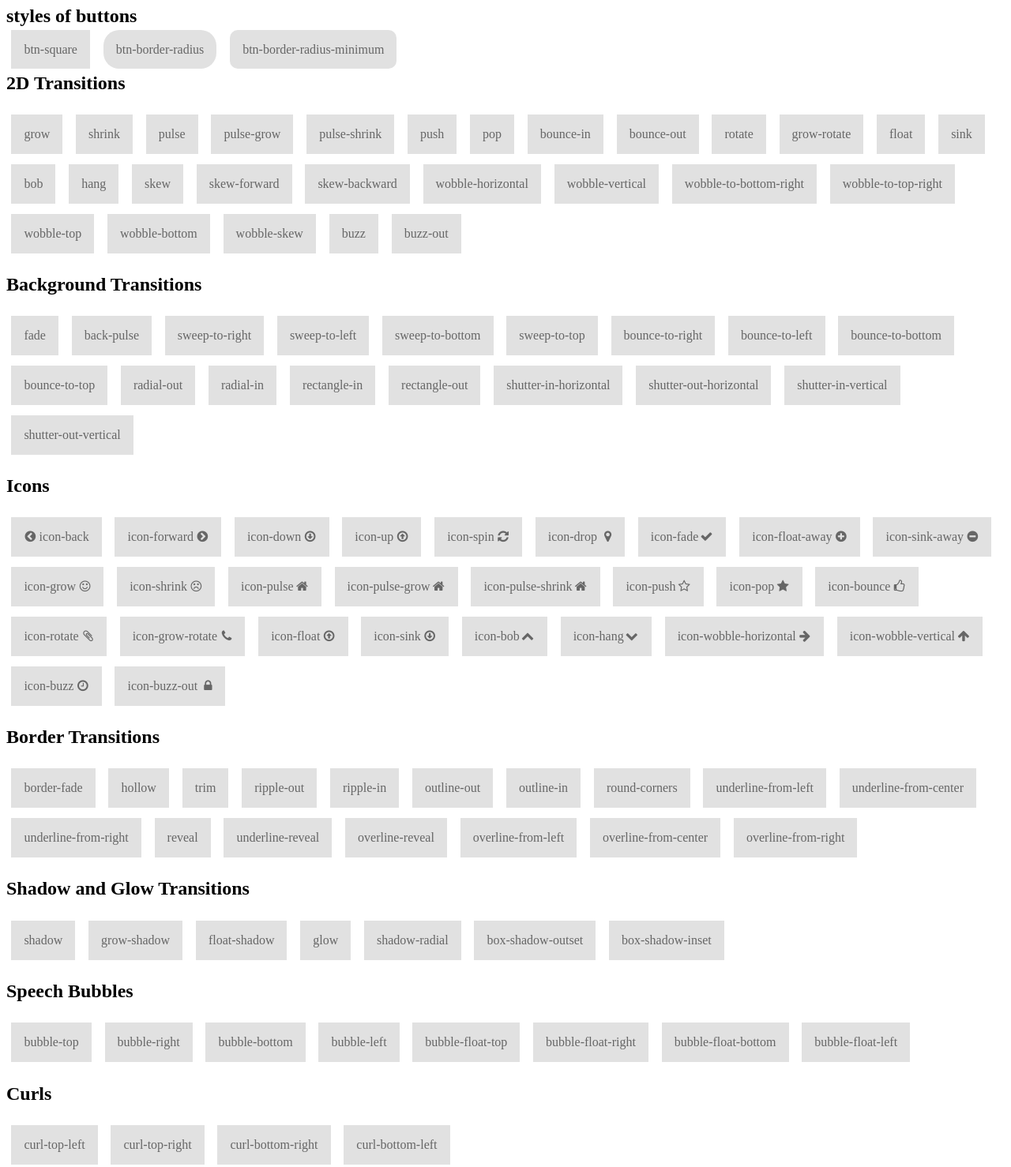
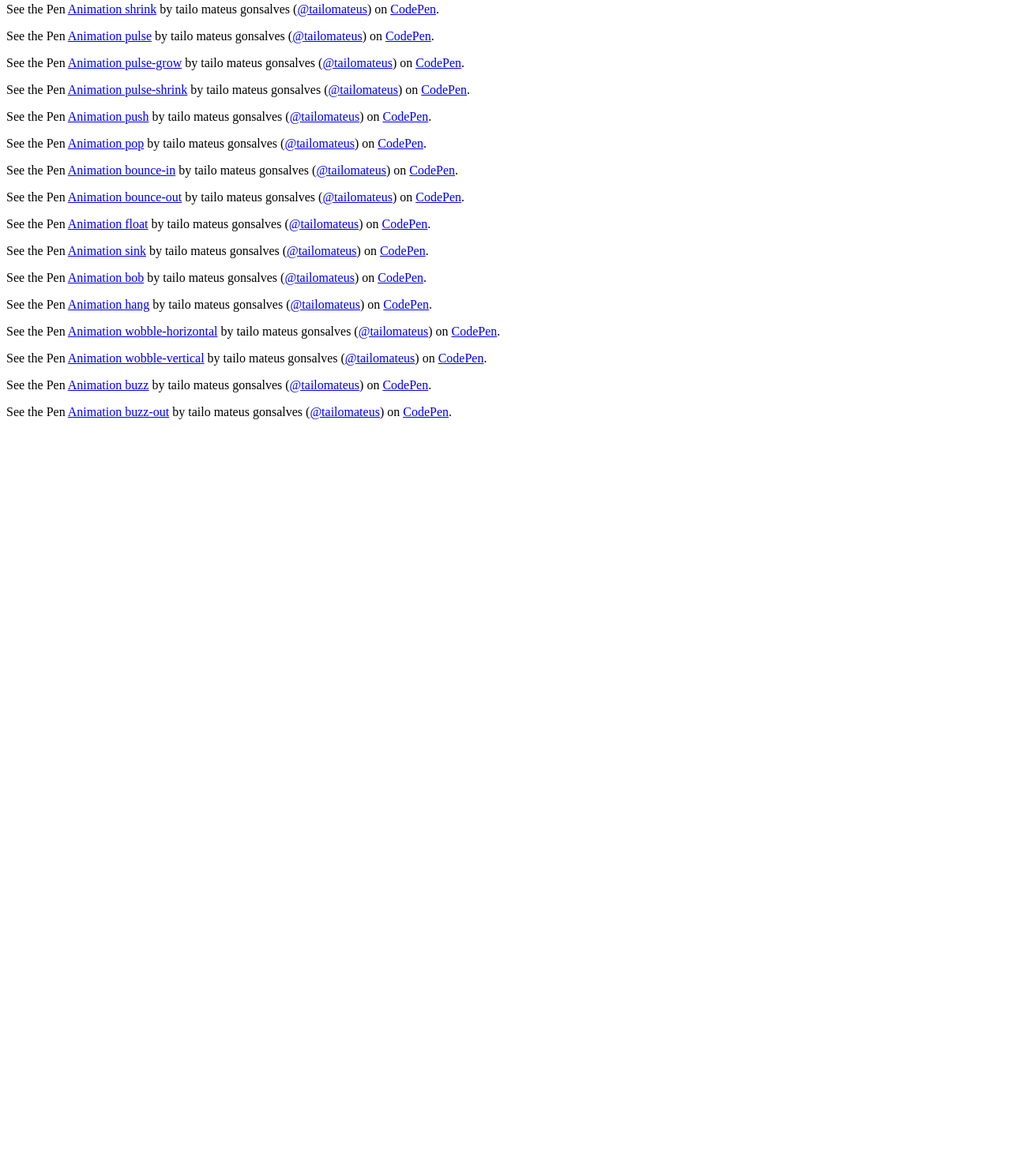
Before and after one commit to TailoMateus/plugin_effect_buttons, a plain HTML site: page index.html in a window 1280 px wide. Shown: the part 47-1525 px from the top of the page at 79% size. After the commit the page ends 800 px from the top, so only its background shows below. Drawn offline with Linux system fonts and the light colour scheme; a script that the page names is missing.

Commit message:
Update index.html

```diff
--- a/index.html
+++ b/index.html
@@ -12,146 +12,37 @@
 			<div id="effects" class="effects">
 				<p data-height="265" data-theme-id="dark" data-slug-hash="WzrVjV" data-default-tab="html,result" data-user="tailomateus" data-embed-version="2" data-pen-title="WzrVjV" class="codepen">See the Pen <a href="https://codepen.io/tailomateus/pen/WzrVjV/">WzrVjV</a> by tailo mateus gonsalves (<a href="https://codepen.io/tailomateus">@tailomateus</a>) on <a href="https://codepen.io">CodePen</a>.</p>
 
-				<h2> styles of buttons </h2>
+				<p data-height="265" data-theme-id="dark" data-slug-hash="mxVNao" data-default-tab="css,result" data-user="tailomateus" data-embed-version="2" data-pen-title="Animation shrink" class="codepen">See the Pen <a href="https://codepen.io/tailomateus/pen/mxVNao/">Animation shrink</a> by tailo mateus gonsalves (<a href="https://codepen.io/tailomateus">@tailomateus</a>) on <a href="https://codepen.io">CodePen</a>.</p>
 
-				<a href="#" class="btn-square">btn-square</a>
-				<a href="#" class="btn-border-radius">btn-border-radius</a>
-				<a href="#" class="btn-border-radius-minimum">btn-border-radius-minimum</a>
+				<p data-height="265" data-theme-id="dark" data-slug-hash="EEPqMb" data-default-tab="css,result" data-user="tailomateus" data-embed-version="2" data-pen-title="Animation pulse" class="codepen">See the Pen <a href="https://codepen.io/tailomateus/pen/EEPqMb/">Animation pulse</a> by tailo mateus gonsalves (<a href="https://codepen.io/tailomateus">@tailomateus</a>) on <a href="https://codepen.io">CodePen</a>.</p>
 
-				<h2>2D Transitions</h2>
+				<p data-height="265" data-theme-id="dark" data-slug-hash="wmMVbB" data-default-tab="css,result" data-user="tailomateus" data-embed-version="2" data-pen-title="Animation pulse-grow" class="codepen">See the Pen <a href="https://codepen.io/tailomateus/pen/wmMVbB/">Animation pulse-grow</a> by tailo mateus gonsalves (<a href="https://codepen.io/tailomateus">@tailomateus</a>) on <a href="https://codepen.io">CodePen</a>.</p>
 
-				<a href="#" class="btn-square grow">grow</a>
-				<a href="#" class="btn-square shrink">shrink</a>
-				<a href="#" class="btn-square pulse">pulse</a>
-				<a href="#" class="btn-square pulse-grow">pulse-grow</a>
-				<a href="#" class="btn-square pulse-shrink">pulse-shrink</a>
-				<a href="#" class="btn-square push">push</a>
-				<a href="#" class="btn-square pop">pop</a>
-				<a href="#" class="btn-square bounce-in">bounce-in</a>
-				<a href="#" class="btn-square bounce-out">bounce-out</a>
-				<a href="#" class="btn-square rotate">rotate</a>
-				<a href="#" class="btn-square grow-rotate">grow-rotate</a>
-				<a href="#" class="btn-square float">float</a>
-				<a href="#" class="btn-square sink">sink</a>
-				<a href="#" class="btn-square bob">bob</a>
-				<a href="#" class="btn-square hang">hang</a>
-				<a href="#" class="btn-square skew">skew</a>
-				<a href="#" class="btn-square skew-forward">skew-forward</a>
-				<a href="#" class="btn-square skew-backward">skew-backward</a>
-				<a href="#" class="btn-square wobble-horizontal">wobble-horizontal</a>
-				<a href="#" class="btn-square wobble-vertical">wobble-vertical</a>
-				<a href="#" class="btn-square wobble-to-bottom-right">wobble-to-bottom-right</a>
-				<a href="#" class="btn-square wobble-to-top-right">wobble-to-top-right</a>
-				<a href="#" class="btn-square wobble-top">wobble-top</a>
-				<a href="#" class="btn-square wobble-bottom">wobble-bottom</a>
-				<a href="#" class="btn-square wobble-skew">wobble-skew</a>
-				<a href="#" class="btn-square buzz">buzz</a>
-				<a href="#" class="btn-square buzz-out">buzz-out</a>
+				<p data-height="265" data-theme-id="dark" data-slug-hash="QmyeXN" data-default-tab="css,result" data-user="tailomateus" data-embed-version="2" data-pen-title="Animation pulse-shrink" class="codepen">See the Pen <a href="https://codepen.io/tailomateus/pen/QmyeXN/">Animation pulse-shrink</a> by tailo mateus gonsalves (<a href="https://codepen.io/tailomateus">@tailomateus</a>) on <a href="https://codepen.io">CodePen</a>.</p>
 
+				<p data-height="265" data-theme-id="dark" data-slug-hash="zWrggp" data-default-tab="css,result" data-user="tailomateus" data-embed-version="2" data-pen-title="Animation push" class="codepen">See the Pen <a href="https://codepen.io/tailomateus/pen/zWrggp/">Animation push</a> by tailo mateus gonsalves (<a href="https://codepen.io/tailomateus">@tailomateus</a>) on <a href="https://codepen.io">CodePen</a>.</p>
 
-				<h2>Background Transitions</h2>
+				<p data-height="265" data-theme-id="dark" data-slug-hash="aYNooY" data-default-tab="css,result" data-user="tailomateus" data-embed-version="2" data-pen-title="Animation pop" class="codepen">See the Pen <a href="https://codepen.io/tailomateus/pen/aYNooY/">Animation pop</a> by tailo mateus gonsalves (<a href="https://codepen.io/tailomateus">@tailomateus</a>) on <a href="https://codepen.io">CodePen</a>.</p>
 
-				<a href="#" class="btn-square fade">fade</a>
-				<a href="#" class="btn-square back-pulse">back-pulse</a>
-				<a href="#" class="btn-square sweep-to-right">sweep-to-right</a>
-				<a href="#" class="btn-square sweep-to-left">sweep-to-left</a>
-				<a href="#" class="btn-square sweep-to-bottom">sweep-to-bottom</a>
-				<a href="#" class="btn-square sweep-to-top">sweep-to-top</a>
-				<a href="#" class="btn-square bounce-to-right">bounce-to-right</a>
-				<a href="#" class="btn-square bounce-to-left">bounce-to-left</a>
-				<a href="#" class="btn-square bounce-to-bottom">bounce-to-bottom</a>
-				<a href="#" class="btn-square bounce-to-top">bounce-to-top</a>
-				<a href="#" class="btn-square radial-out">radial-out</a>
-				<a href="#" class="btn-square radial-in">radial-in</a>
-				<a href="#" class="btn-square rectangle-in">rectangle-in</a>
-				<a href="#" class="btn-square rectangle-out">rectangle-out</a>
-				<a href="#" class="btn-square shutter-in-horizontal">shutter-in-horizontal</a>
-				<a href="#" class="btn-square shutter-out-horizontal">shutter-out-horizontal</a>
-				<a href="#" class="btn-square shutter-in-vertical">shutter-in-vertical</a>
-				<a href="#" class="btn-square shutter-out-vertical">shutter-out-vertical</a>
+				<p data-height="265" data-theme-id="dark" data-slug-hash="JLXPjZ" data-default-tab="css,result" data-user="tailomateus" data-embed-version="2" data-pen-title="Animation bounce-in" class="codepen">See the Pen <a href="https://codepen.io/tailomateus/pen/JLXPjZ/">Animation bounce-in</a> by tailo mateus gonsalves (<a href="https://codepen.io/tailomateus">@tailomateus</a>) on <a href="https://codepen.io">CodePen</a>.</p>
 
+				<p data-height="265" data-theme-id="dark" data-slug-hash="wmGwaK" data-default-tab="css,result" data-user="tailomateus" data-embed-version="2" data-pen-title="Animation bounce-out" class="codepen">See the Pen <a href="https://codepen.io/tailomateus/pen/wmGwaK/">Animation bounce-out</a> by tailo mateus gonsalves (<a href="https://codepen.io/tailomateus">@tailomateus</a>) on <a href="https://codepen.io">CodePen</a>.</p>
 
-				<h2>Icons</h2>
+				<p data-height="265" data-theme-id="dark" data-slug-hash="gerYPY" data-default-tab="css,result" data-user="tailomateus" data-embed-version="2" data-pen-title="Animation float" class="codepen">See the Pen <a href="https://codepen.io/tailomateus/pen/gerYPY/">Animation float</a> by tailo mateus gonsalves (<a href="https://codepen.io/tailomateus">@tailomateus</a>) on <a href="https://codepen.io">CodePen</a>.</p>
 
-				<a href="#" class="btn-square icon-back">icon-back</a>
-				<a href="#" class="btn-square icon-forward">icon-forward</a>
-				<a href="#" class="btn-square icon-down">icon-down</a>
-				<a href="#" class="btn-square icon-up">icon-up</a>
-				<a href="#" class="btn-square icon-spin">icon-spin</a>
-				<a href="#" class="btn-square icon-drop">icon-drop</a>
-				<a href="#" class="btn-square icon-fade">icon-fade</a>
-				<a href="#" class="btn-square icon-float-away">icon-float-away</a>
-				<a href="#" class="btn-square icon-sink-away">icon-sink-away</a>
-				<a href="#" class="btn-square icon-grow">icon-grow</a>
-				<a href="#" class="btn-square icon-shrink">icon-shrink</a>
-				<a href="#" class="btn-square icon-pulse">icon-pulse</a>
-				<a href="#" class="btn-square icon-pulse-grow">icon-pulse-grow</a>
-				<a href="#" class="btn-square icon-pulse-shrink">icon-pulse-shrink</a>
-				<a href="#" class="btn-square icon-push">icon-push</a>
-				<a href="#" class="btn-square icon-pop">icon-pop</a>
-				<a href="#" class="btn-square icon-bounce">icon-bounce</a>
-				<a href="#" class="btn-square icon-rotate">icon-rotate</a>
-				<a href="#" class="btn-square icon-grow-rotate">icon-grow-rotate</a>
-				<a href="#" class="btn-square icon-float">icon-float</a>
-				<a href="#" class="btn-square icon-sink">icon-sink</a>
-				<a href="#" class="btn-square icon-bob">icon-bob</a>
-				<a href="#" class="btn-square icon-hang">icon-hang</a>
-				<a href="#" class="btn-square icon-wobble-horizontal">icon-wobble-horizontal</a>
-				<a href="#" class="btn-square icon-wobble-vertical">icon-wobble-vertical</a>
-				<a href="#" class="btn-square icon-buzz">icon-buzz</a>
-				<a href="#" class="btn-square icon-buzz-out">icon-buzz-out</a>
+				<p data-height="265" data-theme-id="dark" data-slug-hash="JLXPXa" data-default-tab="css,result" data-user="tailomateus" data-embed-version="2" data-pen-title="Animation sink" class="codepen">See the Pen <a href="https://codepen.io/tailomateus/pen/JLXPXa/">Animation sink</a> by tailo mateus gonsalves (<a href="https://codepen.io/tailomateus">@tailomateus</a>) on <a href="https://codepen.io">CodePen</a>.</p>
 
+				<p data-height="265" data-theme-id="dark" data-slug-hash="VXaZjR" data-default-tab="css,result" data-user="tailomateus" data-embed-version="2" data-pen-title="Animation bob" class="codepen">See the Pen <a href="https://codepen.io/tailomateus/pen/VXaZjR/">Animation bob</a> by tailo mateus gonsalves (<a href="https://codepen.io/tailomateus">@tailomateus</a>) on <a href="https://codepen.io">CodePen</a>.</p>
 
-				<h2>Border Transitions</h2>
+				<p data-height="265" data-theme-id="dark" data-slug-hash="mxPbOb" data-default-tab="css,result" data-user="tailomateus" data-embed-version="2" data-pen-title="Animation hang" class="codepen">See the Pen <a href="https://codepen.io/tailomateus/pen/mxPbOb/">Animation hang</a> by tailo mateus gonsalves (<a href="https://codepen.io/tailomateus">@tailomateus</a>) on <a href="https://codepen.io">CodePen</a>.</p>
 
-				<a href="#" class="btn-square border-fade">border-fade</a>
-				<a href="#" class="btn-square hollow">hollow</a>
-				<a href="#" class="btn-square trim">trim</a>
-				<a href="#" class="btn-square ripple-out">ripple-out</a>
-				<a href="#" class="btn-square ripple-in">ripple-in</a>
-				<a href="#" class="btn-square outline-out">outline-out</a>
-				<a href="#" class="btn-square outline-in">outline-in</a>
-				<a href="#" class="btn-square round-corners">round-corners</a>
-				<a href="#" class="btn-square underline-from-left">underline-from-left</a>
-				<a href="#" class="btn-square underline-from-center">underline-from-center</a>
-				<a href="#" class="btn-square underline-from-right">underline-from-right</a>
-				<a href="#" class="btn-square reveal">reveal</a>
-				<a href="#" class="btn-square underline-reveal">underline-reveal</a>
-				<a href="#" class="btn-square overline-reveal">overline-reveal</a>
-				<a href="#" class="btn-square overline-from-left">overline-from-left</a>
-				<a href="#" class="btn-square overline-from-center">overline-from-center</a>
-				<a href="#" class="btn-square overline-from-right">overline-from-right</a>
+				<p data-height="265" data-theme-id="dark" data-slug-hash="XEdrpE" data-default-tab="css,result" data-user="tailomateus" data-embed-version="2" data-pen-title="Animation wobble-horizontal" class="codepen">See the Pen <a href="https://codepen.io/tailomateus/pen/XEdrpE/">Animation wobble-horizontal</a> by tailo mateus gonsalves (<a href="https://codepen.io/tailomateus">@tailomateus</a>) on <a href="https://codepen.io">CodePen</a>.</p>
 
+				<p data-height="265" data-theme-id="dark" data-slug-hash="LdNPWq" data-default-tab="css,result" data-user="tailomateus" data-embed-version="2" data-pen-title="Animation wobble-vertical" class="codepen">See the Pen <a href="https://codepen.io/tailomateus/pen/LdNPWq/">Animation wobble-vertical</a> by tailo mateus gonsalves (<a href="https://codepen.io/tailomateus">@tailomateus</a>) on <a href="https://codepen.io">CodePen</a>.</p>
 
-				<h2>Shadow and Glow Transitions</h2>
+				<p data-height="265" data-theme-id="dark" data-slug-hash="vRGBmo" data-default-tab="css,result" data-user="tailomateus" data-embed-version="2" data-pen-title="Animation buzz" class="codepen">See the Pen <a href="https://codepen.io/tailomateus/pen/vRGBmo/">Animation buzz</a> by tailo mateus gonsalves (<a href="https://codepen.io/tailomateus">@tailomateus</a>) on <a href="https://codepen.io">CodePen</a>.</p>
 
-				<a href="#" class="btn-square shadow">shadow</a>
-				<a href="#" class="btn-square grow-shadow">grow-shadow</a>
-				<a href="#" class="btn-square float-shadow">float-shadow</a>
-				<a href="#" class="btn-square glow">glow</a>
-				<a href="#" class="btn-square shadow-radial">shadow-radial</a>
-				<a href="#" class="btn-square box-shadow-outset">box-shadow-outset</a>
-				<a href="#" class="btn-square box-shadow-inset">box-shadow-inset</a>
-
-
-				<h2>Speech Bubbles</h2>
-
-				<a href="#" class="btn-square bubble-top">bubble-top</a>
-				<a href="#" class="btn-square bubble-right">bubble-right</a>
-				<a href="#" class="btn-square bubble-bottom">bubble-bottom</a>
-				<a href="#" class="btn-square bubble-left">bubble-left</a>
-				<a href="#" class="btn-square bubble-float-top">bubble-float-top</a>
-				<a href="#" class="btn-square bubble-float-right">bubble-float-right</a>
-				<a href="#" class="btn-square bubble-float-bottom">bubble-float-bottom</a>
-				<a href="#" class="btn-square bubble-float-left">bubble-float-left</a>
-
-
-				<h2>Curls</h2>
-
-				<a href="#" class="btn-square curl-top-left">curl-top-left</a>
-				<a href="#" class="btn-square curl-top-right">curl-top-right</a>
-				<a href="#" class="btn-square curl-bottom-right">curl-bottom-right</a>
-				<a href="#" class="btn-square curl-bottom-left">curl-bottom-left</a>
+				<p data-height="265" data-theme-id="dark" data-slug-hash="OvNLjM" data-default-tab="css,result" data-user="tailomateus" data-embed-version="2" data-pen-title="Animation buzz-out" class="codepen">See the Pen <a href="https://codepen.io/tailomateus/pen/OvNLjM/">Animation buzz-out</a> by tailo mateus gonsalves (<a href="https://codepen.io/tailomateus">@tailomateus</a>) on <a href="https://codepen.io">CodePen</a>.</p>
 			</div>
 
 		</div>
```
